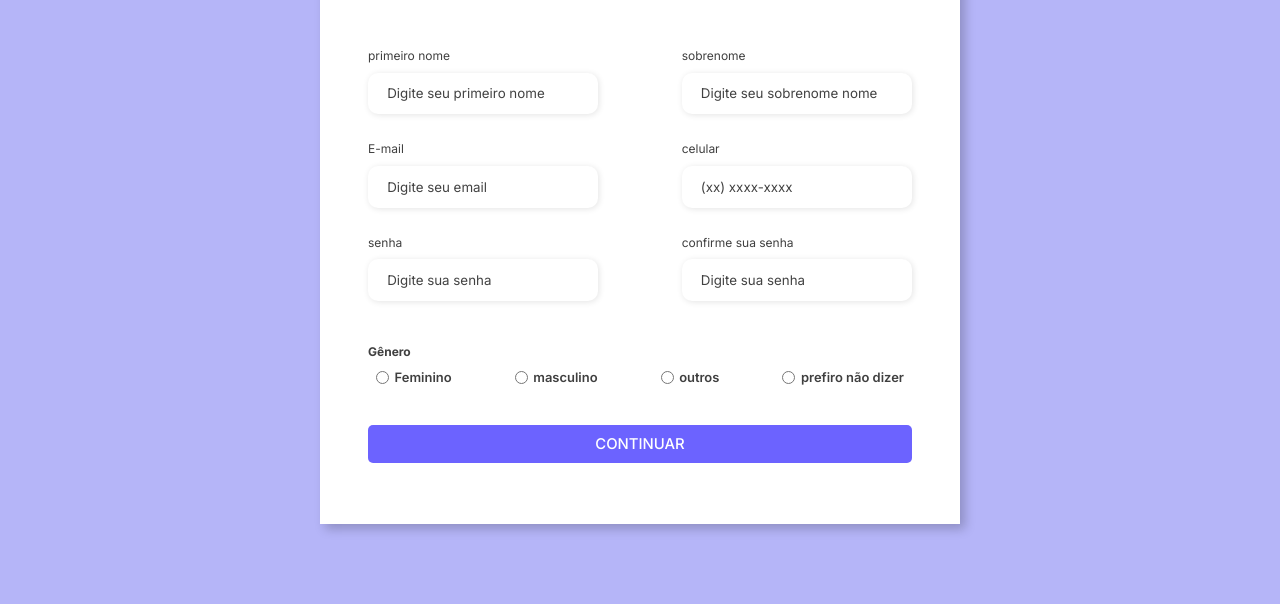
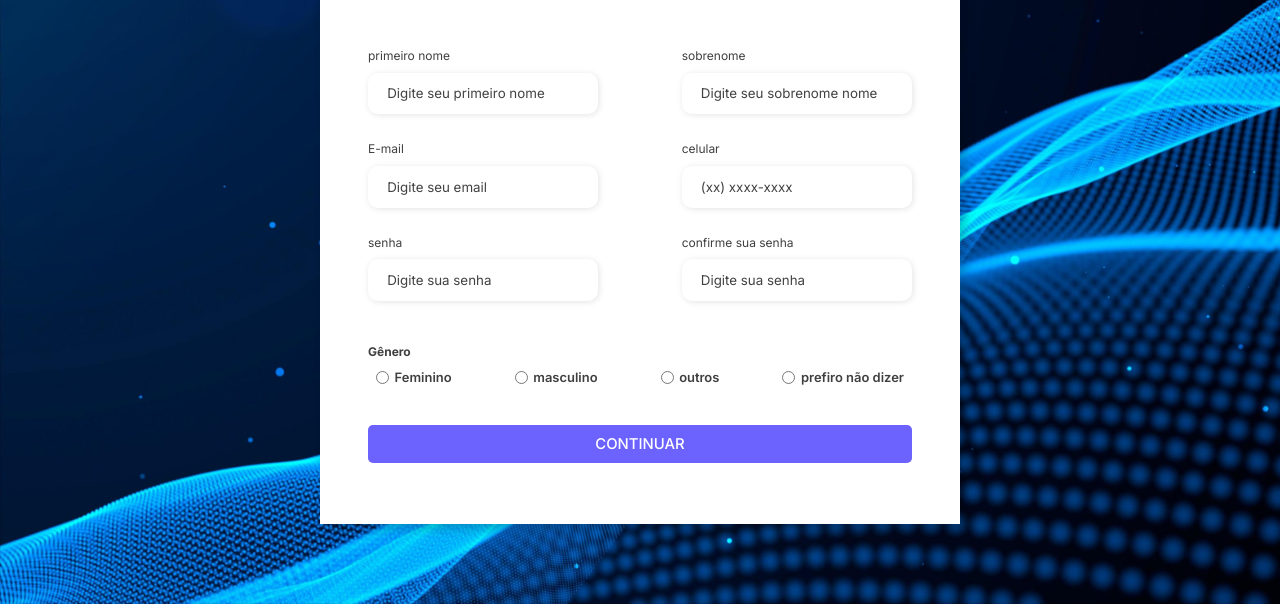
Before and after one commit to viniciusggama/FORMULARIO, a plain HTML site: page index.html in a window 1280 px wide. Shown: the part 196-800 px from the top of the page. Drawn offline with Linux system fonts and the light colour scheme.

Commit message:
Update style.css

```diff
--- a/style.css
+++ b/style.css
@@ -15,7 +15,8 @@ body{
     display: flex;
     justify-content: center;
     align-items: center;
-    background-color: #0c0ce94d;
+   background-image: url(IMAGENS/fundoazul.jpg);
+   background-size: cover;
 }
 
 .container{
```
